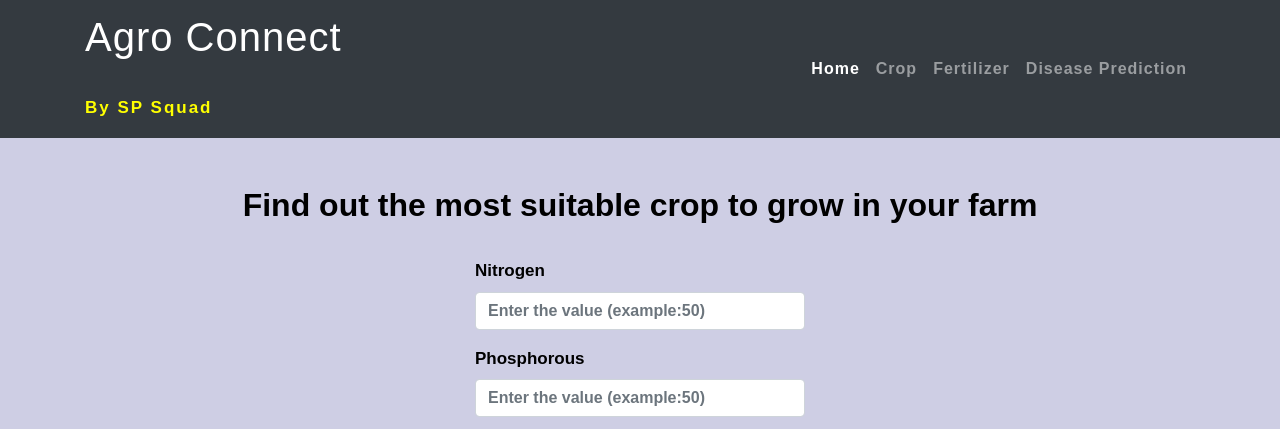
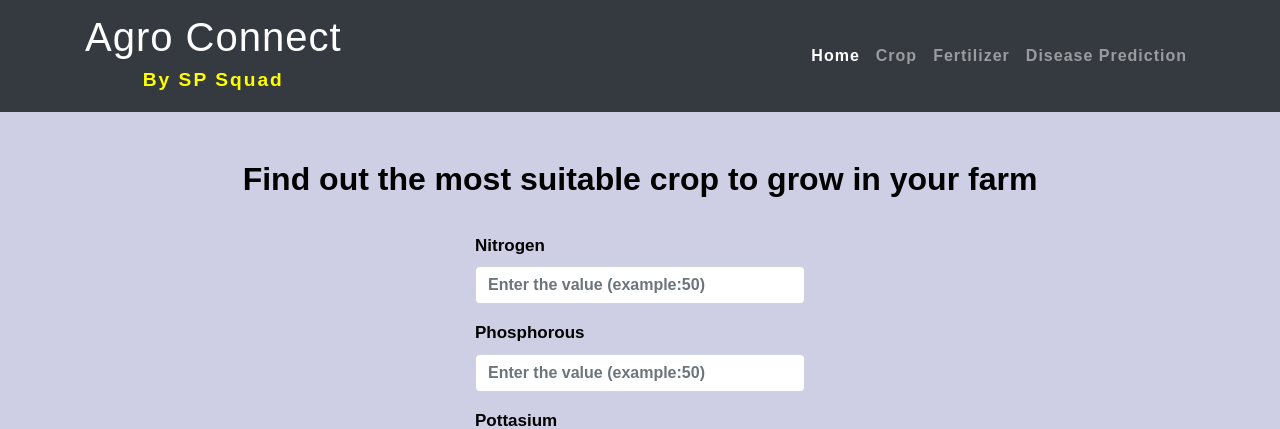
Before and after one commit to maddydevgits/crop-recommendation-system, a Flask app: page /crop-recommend in a window 1280 px wide. Shown: the top 429 px of the page. Run offline with Flask 2, Linux system fonts and the light colour scheme; parts of the project's set-up code (start-up, migrations or seed data) failed here and were passed over; some libraries are stand-ins or nearby versions; some web fonts are replaced.

Commit message:
updating layout logo

```diff
--- a/templates/layout.html
+++ b/templates/layout.html
@@ -157,10 +157,11 @@ Smartphone Compatible web template, free webdesigns for Nokia, Samsung, LG, Sony
 	<!-- Navigation -->
 	<nav class="navbar navbar-expand-lg navbar-dark bg-dark static-top" style="background-color: #1C00ff00;">
 		<div class="container">
-			<a class="navbar-brand" href="{{ url_for('home') }}">
-				<!-- <img src="{{ url_for('static', filename='images/splogo.png') }}" style="width: 200px; height: 200px" alt=""> -->
-				 <h1 style="color:white">Agro Connect</h1> <br/>
-				 <p style="color:yellow">By SP Squad</p>
+			<a class="navbar-brand" href="{{ url_for('home') }}" style="text-decoration: none;">
+				<div style="text-align: center;">
+					<h1 style="color: white; margin: 0;">Agro Connect</h1>
+					<p style="color: yellow; margin: 0; font-size: 1.2rem;">By SP Squad</p>
+				</div>
 			</a>
 			<button class="navbar-toggler" type="button" data-toggle="collapse" data-target="#navbarResponsive"
 				aria-controls="navbarResponsive" aria-expanded="false" aria-label="Toggle navigation">
```
